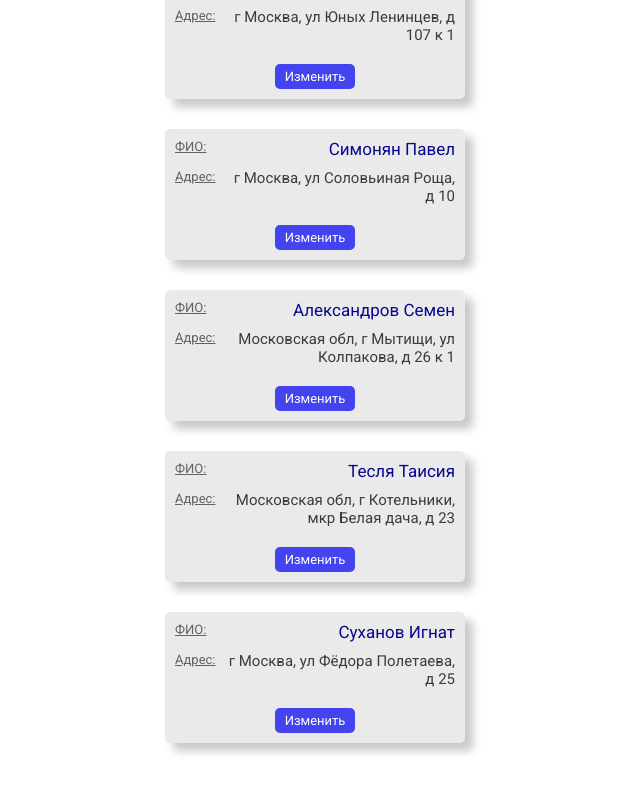
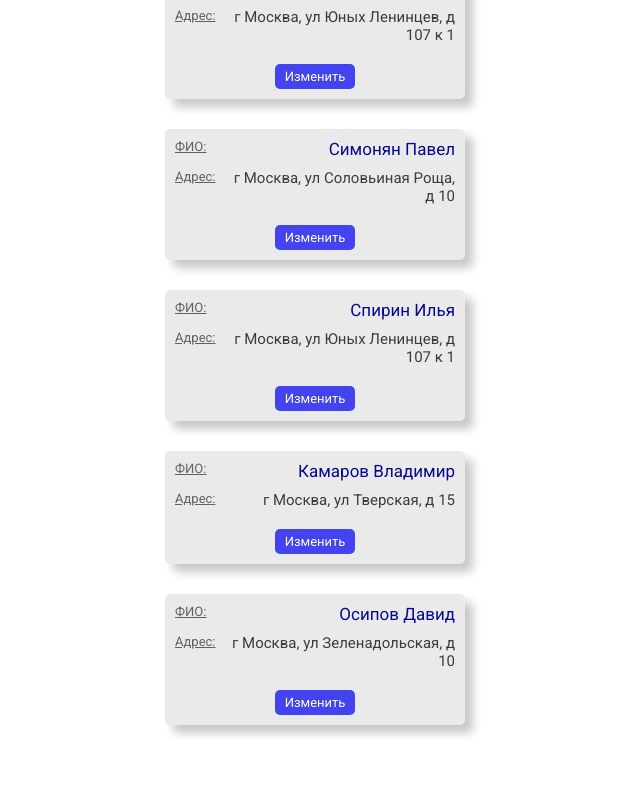
Before and after one commit to isuhanov/LearUpUsres, an Angular app: page / in a window 1280 px wide. Shown: the part 454-1246 px from the top of the page, without its empty margins (325-965 px from the left). Built offline with nearby package versions, Linux system fonts and the light colour scheme; data requests are answered from the project's data file; what @kolkov/ngx-dadata would draw is missing.

Commit message:
Подправил верстку

```diff
--- a/css/user-modal.component.min.css
+++ b/css/user-modal.component.min.css
@@ -1 +1 @@
-.modal-container{position:absolute;left:0;top:0;width:100%;height:100%;background-color:rgba(0,0,0,0.495);display:-webkit-box;display:-ms-flexbox;display:flex;-webkit-box-orient:vertical;-webkit-box-direction:normal;-ms-flex-direction:column;flex-direction:column;-webkit-box-align:center;-ms-flex-align:center;align-items:center;padding-top:10%}.modal{display:-webkit-box;display:-ms-flexbox;display:flex;-webkit-box-orient:vertical;-webkit-box-direction:normal;-ms-flex-direction:column;flex-direction:column;-webkit-box-align:center;-ms-flex-align:center;align-items:center;border-radius:5px;color:#3c3c3c;background-color:#e7e7e7;padding:5px 5px 15px}.modal form{display:-webkit-box;display:-ms-flexbox;display:flex;-webkit-box-orient:vertical;-webkit-box-direction:normal;-ms-flex-direction:column;flex-direction:column;-webkit-box-align:center;-ms-flex-align:center;align-items:center}.btn-close{-ms-flex-item-align:end;align-self:flex-end}.title-container{text-align:center;margin-bottom:10px}.field{display:-webkit-box;display:-ms-flexbox;display:flex;-webkit-box-pack:justify;-ms-flex-pack:justify;justify-content:space-between;-webkit-box-align:center;-ms-flex-align:center;align-items:center;width:100%;margin:5px;padding:0 20px}.field label{font-size:15px}.btn{margin-top:10px}
+.modal-container{position:fixed;left:0;top:0;width:100%;height:100%;background-color:rgba(0,0,0,0.495);display:-webkit-box;display:-ms-flexbox;display:flex;-webkit-box-orient:vertical;-webkit-box-direction:normal;-ms-flex-direction:column;flex-direction:column;-webkit-box-align:center;-ms-flex-align:center;align-items:center;padding-top:10%}.modal{display:-webkit-box;display:-ms-flexbox;display:flex;-webkit-box-orient:vertical;-webkit-box-direction:normal;-ms-flex-direction:column;flex-direction:column;-webkit-box-align:center;-ms-flex-align:center;align-items:center;border-radius:5px;color:#3c3c3c;background-color:#e7e7e7;padding:5px 5px 15px}.modal form{display:-webkit-box;display:-ms-flexbox;display:flex;-webkit-box-orient:vertical;-webkit-box-direction:normal;-ms-flex-direction:column;flex-direction:column;-webkit-box-align:center;-ms-flex-align:center;align-items:center}.btn-close{-ms-flex-item-align:end;align-self:flex-end}.title-container{text-align:center;margin-bottom:10px}.field{display:-webkit-box;display:-ms-flexbox;display:flex;-webkit-box-pack:justify;-ms-flex-pack:justify;justify-content:space-between;-webkit-box-align:center;-ms-flex-align:center;align-items:center;width:100%;margin:5px;padding:0 20px}.field label{font-size:15px}.btn{margin-top:10px}
--- a/db.json
+++ b/db.json
@@ -2,11 +2,11 @@
   "users": [
     {
       "fio": "Тесля Таисия",
-      "address": "Московская обл, г Котельники, мкр Белая дача, д 23Московская обл, г Котельники, мкр Белая дача, д 23Московская обл, г Котельники, мкр Белая дача, д 23",
+      "address": "Московская обл, г Котельники, мкр Белая дача, д 23",
       "id": 0
     },
     {
-      "fio": "Суханов Игна",
+      "fio": "Суханов Игнат",
       "address": "г Москва, ул Фёдора Полетаева, д 25",
       "id": 1
     },
@@ -21,109 +21,84 @@
       "id": 3
     },
     {
-      "fio": "Александров Семен",
-      "address": "Московская обл, г Мытищи, ул Колпакова, д 26 к 1",
+      "fio": "Спирин Илья",
+      "address": "г Москва, ул Юных Ленинцев, д 107 к 1",
       "id": 4
     },
     {
-      "fio": "Тесля Таисия",
-      "address": "Московская обл, г Котельники, мкр Белая дача, д 23",
+      "fio": "Камаров Владимир",
+      "address": "г Москва, ул Тверская, д 15",
       "id": 5
     },
     {
-      "fio": "Суханов Игнат",
-      "address": "г Москва, ул Фёдора Полетаева, д 25",
+      "fio": "Осипов Давид",
+      "address": "г Москва, ул Зеленадольская, д 10",
       "id": 6
     },
     {
-      "fio": "Спирин Илья",
-      "address": "г Москва, ул Юных Ленинцев, д 107 к 1",
+      "fio": "Анисимов Егор",
+      "address": "г Москва, ул Академика Скрябина, д 21",
       "id": 7
     },
     {
-      "fio": "Симонян Павел",
-      "address": "г Москва, ул Соловьиная Роща, д 10",
+      "fio": "Брато Екатерина",
+      "address": "г Москва, Головинское шоссе, д 45",
       "id": 8
     },
     {
-      "fio": "Александров Семен",
-      "address": "Московская обл, г Мытищи, ул Колпакова, д 26 к 1",
+      "fio": "Зорин Алексей",
+      "address": "г Москва, ул Первомайскаяб д 10",
       "id": 9
     },
     {
       "fio": "Тесля Таисия",
       "address": "Московская обл, г Котельники, мкр Белая дача, д 23",
-      "id": 10
+      "id": 0
     },
     {
       "fio": "Суханов Игнат",
       "address": "г Москва, ул Фёдора Полетаева, д 25",
-      "id": 11
+      "id": 1
     },
     {
       "fio": "Спирин Илья",
       "address": "г Москва, ул Юных Ленинцев, д 107 к 1",
-      "id": 12
+      "id": 2
     },
     {
       "fio": "Симонян Павел",
       "address": "г Москва, ул Соловьиная Роща, д 10",
-      "id": 13
-    },
-    {
-      "fio": "Александров Семен",
-      "address": "Московская обл, г Мытищи, ул Колпакова, д 26 к 1",
-      "id": 14
-    },
-    {
-      "fio": "Тесля Таисия",
-      "address": "Московская обл, г Котельники, мкр Белая дача, д 23",
-      "id": 15
-    },
-    {
-      "fio": "Суханов Игнат",
-      "address": "г Москва, ул Фёдора Полетаева, д 25",
-      "id": 16
+      "id": 3
     },
     {
       "fio": "Спирин Илья",
       "address": "г Москва, ул Юных Ленинцев, д 107 к 1",
-      "id": 17
+      "id": 4
     },
     {
-      "fio": "Симонян Павел",
-      "address": "г Москва, ул Соловьиная Роща, д 10",
-      "id": 18
+      "fio": "Камаров Владимир",
+      "address": "г Москва, ул Тверская, д 15",
+      "id": 5
     },
     {
-      "fio": "Александров Семен",
-      "address": "Московская обл, г Мытищи, ул Колпакова, д 26 к 1",
-      "id": 19
+      "fio": "Осипов Давид",
+      "address": "г Москва, ул Зеленадольская, д 10",
+      "id": 6
     },
     {
-      "fio": "Тесля Таисия",
-      "address": "Московская обл, г Котельники, мкр Белая дача, д 23",
-      "id": 20
+      "fio": "Анисимов Егор",
+      "address": "г Москва, ул Академика Скрябина, д 21",
+      "id": 7
     },
     {
-      "fio": "Суханов Игнат",
-      "address": "г Москва, ул Фёдора Полетаева, д 25",
-      "id": 21
+      "fio": "Брато Екатерина",
+      "address": "г Москва, Головинское шоссе, д 45",
+      "id": 8
     },
     {
-      "fio": "Спирин Илья",
-      "address": "г Москва, ул Юных Ленинцев, д 107 к 1",
-      "id": 22
-    },
-    {
-      "fio": "Симонян Павел",
-      "address": "г Москва, ул Соловьиная Роща, д 10",
-      "id": 23
-    },
-    {
-      "fio": "Александров Семен",
-      "address": "Московская обл, г Мытищи, ул Колпакова, д 26 к 1",
-      "id": 24
+      "fio": "Зорин Алексей",
+      "address": "г Москва, ул Первомайскаяб д 10",
+      "id": 9
     }
   ]
 }
--- a/src/app/users/user-card/user-card.component.scss
+++ b/src/app/users/user-card/user-card.component.scss
@@ -13,6 +13,7 @@
 }
 
 .user-info {
+    width: 100%;
     height: 100%;
     display: flex;
     flex-direction: column;
--- a/src/app/users/user-card/user-card.component.ts
+++ b/src/app/users/user-card/user-card.component.ts
@@ -23,6 +23,7 @@ export class UserCardComponent implements OnInit {
 
   public onClickChange() {
     this.isModalOpen = !this.isModalOpen;
+    document.body.style.overflow = 'hidden';
   }
 
   public onModalClose() {
@@ -30,6 +31,7 @@ export class UserCardComponent implements OnInit {
       this.fio = user.fio;
       this.address = user.address;
     });
+    document.body.style.overflow = 'auto';
     this.isModalOpen=false
   }
 
--- a/src/app/users/user-modal/user-modal.component.scss
+++ b/src/app/users/user-modal/user-modal.component.scss
@@ -1,5 +1,5 @@
 .modal-container {
-    position: absolute;
+    position: fixed;
     left: 0;
     top: 0;
     width: 100%;
```
Also changed, not shown: css/user-card.component.min.css (+1 -1 lines).
